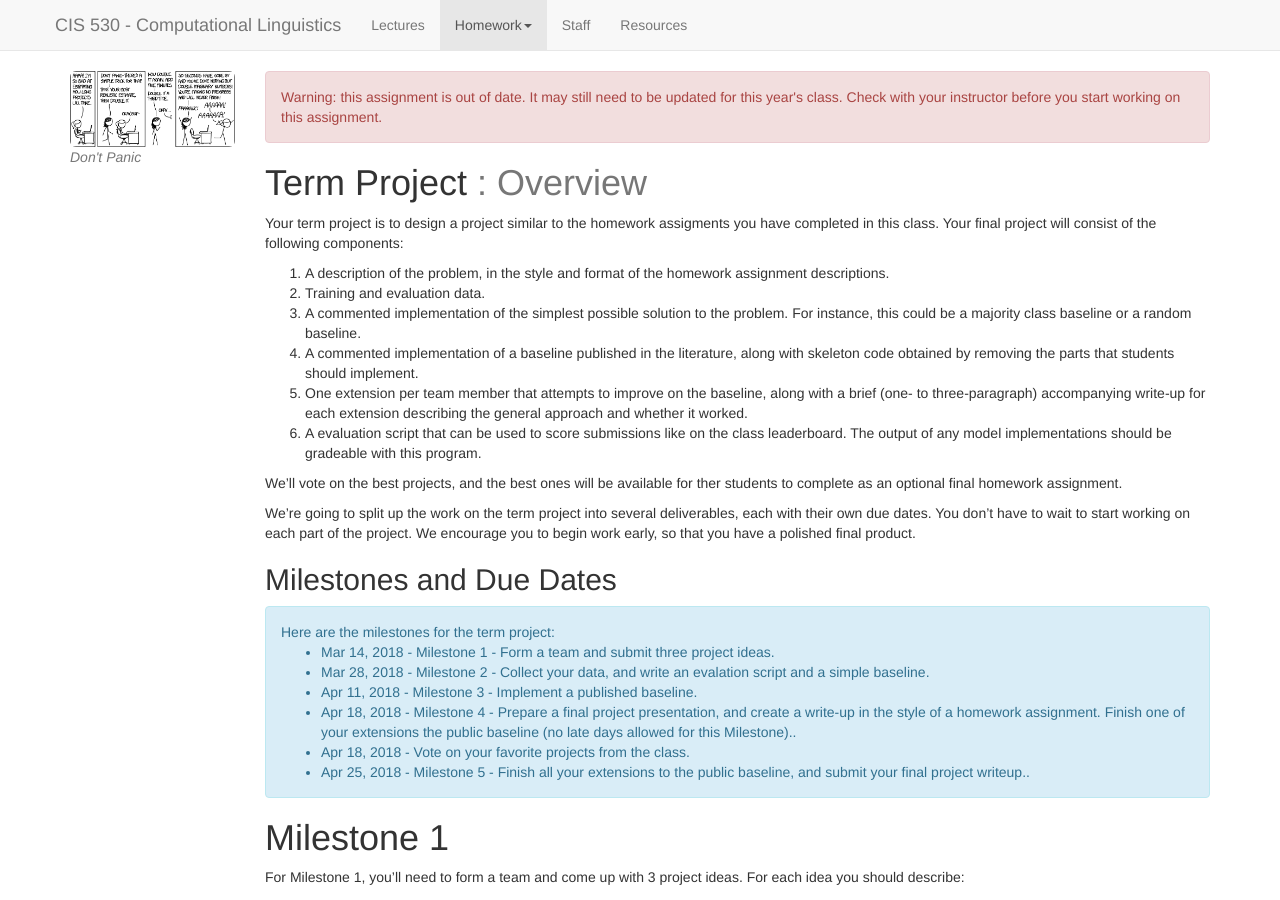
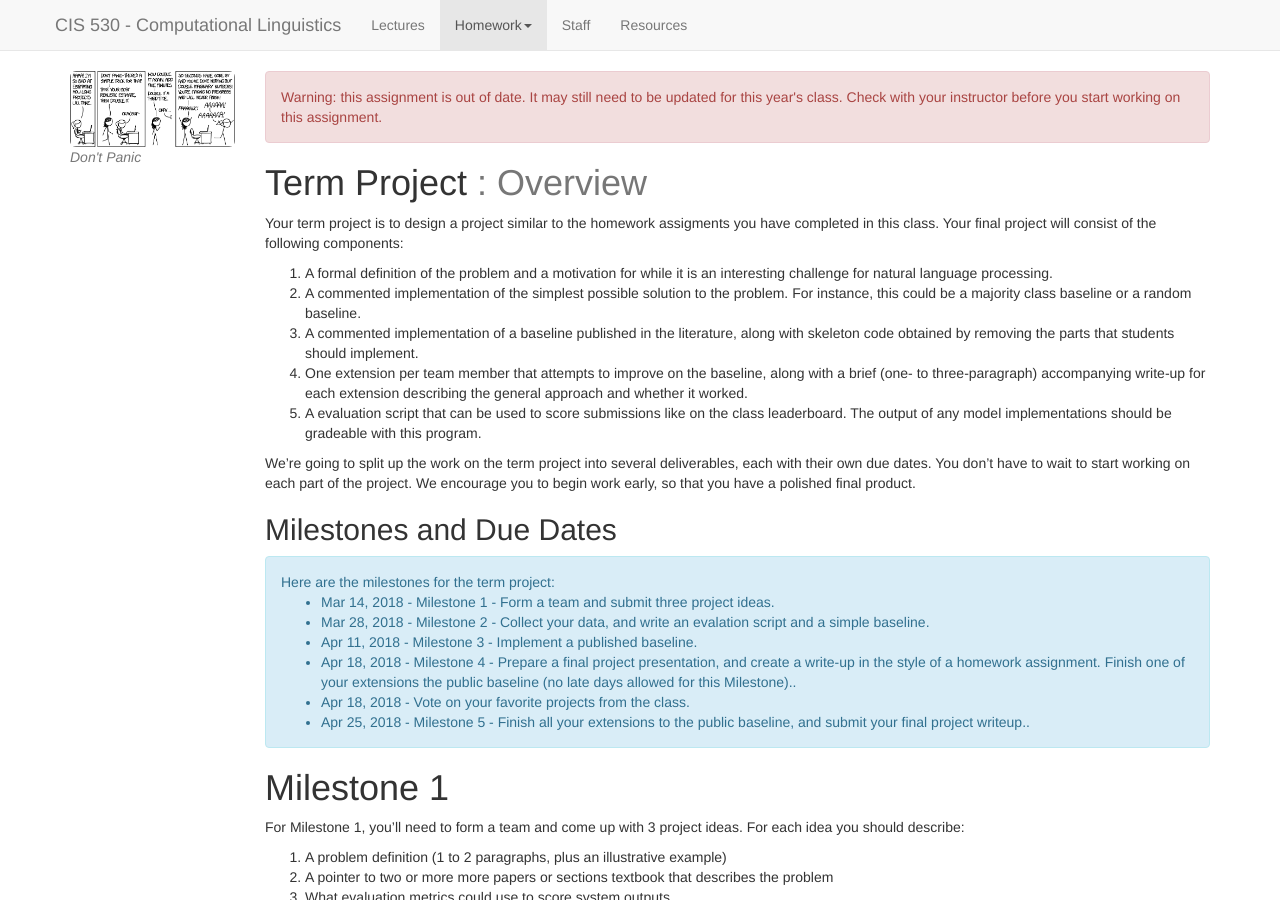
Before and after one commit to computational-linguistics-class/computational-linguistics-class.github.io, a Jekyll site: the page built from term-project.md, in a window 1280 px wide and 900 px high. Built offline with Jekyll 4.4.1, drawn with Linux system fonts in a browser that asks for light colours; nearby versions of some CDN libraries; a script that is not in the unit is left out; comment, search, counter and statistics services are not loaded.

Commit message:
Update term-project.md

```diff
--- a/term-project.md
+++ b/term-project.md
@@ -46,8 +46,7 @@ Term Project <span class="text-muted">: Overview</span>
 Your term project is to design a project similar to the homework assigments you have completed
 in this class. Your final project will consist of the following components:
 
-1. A description of the problem, in the style and format of the homework assignment descriptions.
-1. Training and evaluation data.
+1. A formal definition of the problem and a motivation for while it is an interesting challenge for natural language processing.
 1. A commented implementation of the simplest possible solution to the problem.  For instance, this could be a majority class baseline or a random baseline.
 1. A commented implementation of a baseline published in the literature, along with
    skeleton code obtained by removing the parts that students should implement.
@@ -57,8 +56,6 @@ in this class. Your final project will consist of the following components:
 1. A evaluation script that can be used to score
    submissions like on the class leaderboard. The output of any model
    implementations should be gradeable with this program.
-
-We'll vote on the best projects, and the best ones will be available for ther students to complete as an optional final homework assignment.
 
 We're going to split up the work on the term project into several deliverables, each with their own due dates.  You don't have to wait to start working on each part of the project.  We encourage you to begin work early, so that you have a polished final product.
 
@@ -86,7 +83,7 @@ For Milestone 1, you'll need to form a team and come up with 3 project ideas.  F
 1. What type of data you will need to evaluate, and how much data is available
 
 
-The term project is a team exercise.  The minimum team size is 4, and the max team size is 6.  If you need help finding a team, you can post on [this Piazza thread](https://piazza.com/class/jbse3zxepja7bz?cid=366).
+The term project is a team exercise.  The minimum team size is 4, and the max team size is 6.  If you need help finding a team, you can post on [this Piazza thread](https://piazza.com/class/jqh5n0qv849p0?cid=5).
 
 
 ## Project Ideas
```
